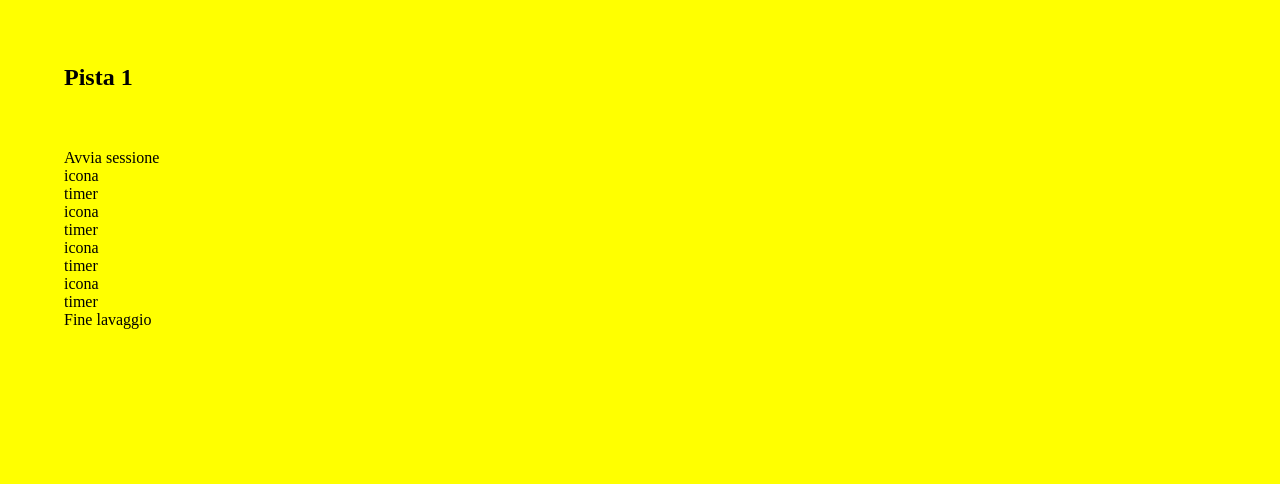
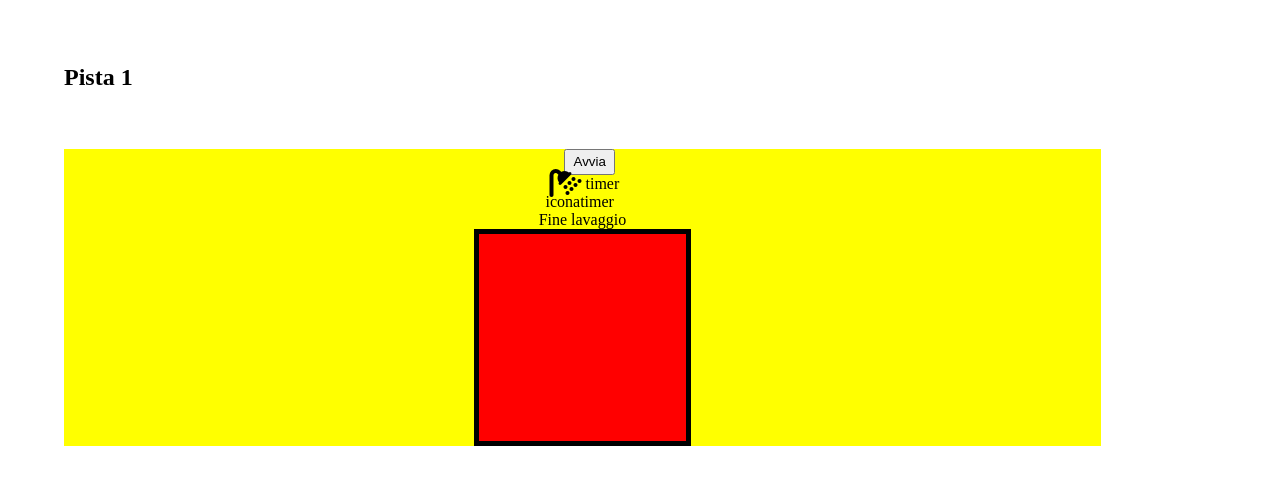
Before and after one commit to Nembo93/cleanService, a plain HTML site: page pages/slove_detail.html in a window 1280 px wide. Drawn offline with Linux system fonts and the light colour scheme.

Commit message:
Imposta logica di base per i contatori dei secondi dei lavaggi

```diff
--- a/pages/slove_detail.html
+++ b/pages/slove_detail.html
@@ -4,6 +4,7 @@
     <meta charset="UTF-8">
     <meta name="viewport" content="width=device-width, initial-scale=1.0">
     <link rel="stylesheet" href="../style.css">
+    <link rel="stylesheet" href="https://cdnjs.cloudflare.com/ajax/libs/font-awesome/7.0.1/css/all.min.css">
     <title>Document</title>
 </head>
 <body class="slove_detail_body">
@@ -14,52 +15,32 @@
     <!-- Washing session container -->
     <div class="wash_session_container">
 
-        <div>Avvia sessione</div>
-
         <div>
-            <div>icona</div>
-            <div>timer</div>
+            <button class="start_wash_button" onclick="startTimer()">
+                Avvia
+            </button>
         </div>
 
         <div>
-            <div>icona</div>
-            <div>timer</div>
+            <div class="d_flex">
+                <div>
+                    <i class="fa-solid fa-shower fa-2xl"></i>
+                </div>
+                <div>timer</div>
+            </div>
+
+            <div class="d_flex">
+                <div>icona</div>
+                <div>timer</div>
+            </div>
         </div>
 
-        <div>
-            <div>icona</div>
-            <div>timer</div>
-        </div>
-
-        <div>
-            <div>icona</div>
-            <div>timer</div>
-        </div>
 
         <div>Fine lavaggio</div>
 
+        <div id="timer_container_id" class="timer_box"></div>
+
     </div>
-
-
-
-
-
-
-
-
-
-
-
-
-
-
-
-
-
-
-
-
-
 
 
 
@@ -72,6 +53,65 @@
         var title = "Pista 1";
 
         document.getElementById("slove_title_id").innerHTML = title;
+
+
+        // Logica timer
+
+        /////////////////////////////////////////////
+
+        var timer               = 5;
+        var operation_number    = 1;
+        var timerId;
+
+        const timerDisplay = document.getElementById('timer_container_id');
+
+
+        // startTimer INVOCA updateTimer
+        function startTimer(param)
+        {
+            interval_id = setInterval(updateTimer, 1000);
+        }
+
+        // updateTimer INVOCA
+        function updateTimer()
+        {
+            timer--;
+
+            timerDisplay.textContent = timer;
+
+            if(timer == 0)
+            {
+                clearInterval(interval_id);
+                console.log("timer scaduto");
+
+                // reimposta il timer e invoca una funzione
+                timer               = 5;
+                operation_number    = operation_number + 1;
+
+                repeatOperation(operation_number);
+            }
+        }
+
+        function repeatOperation(operation_number)
+        {
+            console.log("passiamo all'operazione n", operation_number);
+
+            if( operation_number <= 4 )
+            {
+                startTimer();
+
+            }else{
+
+                console.log("Lavaggio completato")
+            }
+        }
+
+
+
+
+
+
+
     </script>
 
 </body>
--- a/style.css
+++ b/style.css
@@ -226,12 +226,33 @@ html, body{
 /* Slove detail body */
 
 .slove_detail_body{
-    background-color: yellow;
     padding: 5%;
 }
 
 .slove_detail_title{
     margin-bottom: 5%;
+}
+
+.wash_session_container{
+    background-color: yellow;
+    width: 90%;
+    display: flex;
+    flex-direction: column;
+    align-items: center;
+}
+
+.start_wash_button{
+    padding-top: 10%;
+    padding-bottom: 10%;
+    padding-left: 20%;
+    padding-right: 20%;
+}
+
+.timer_box{
+    padding: 10%;
+    font-size: 20px;
+    border: 5px solid black;
+    background-color: red;
 }
 
 
```
